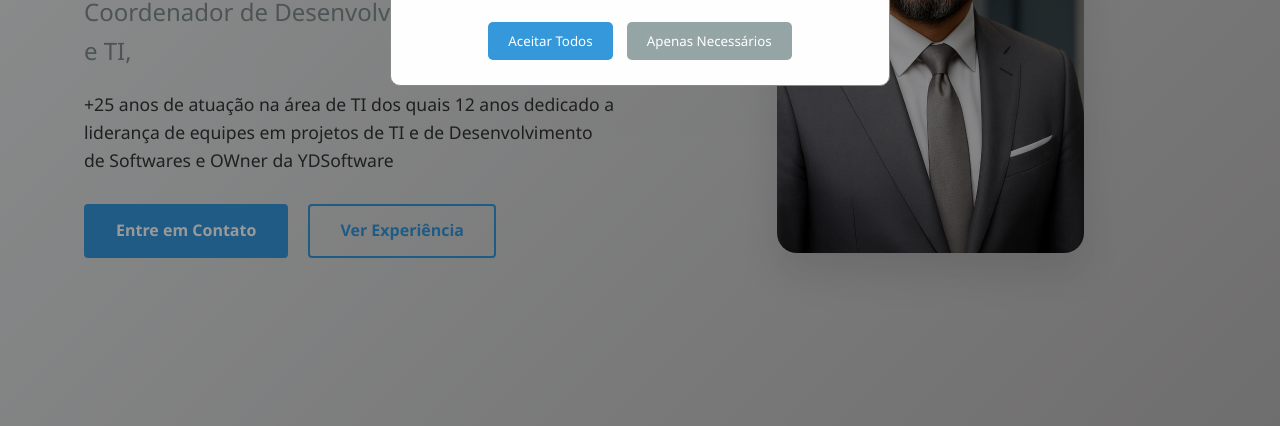
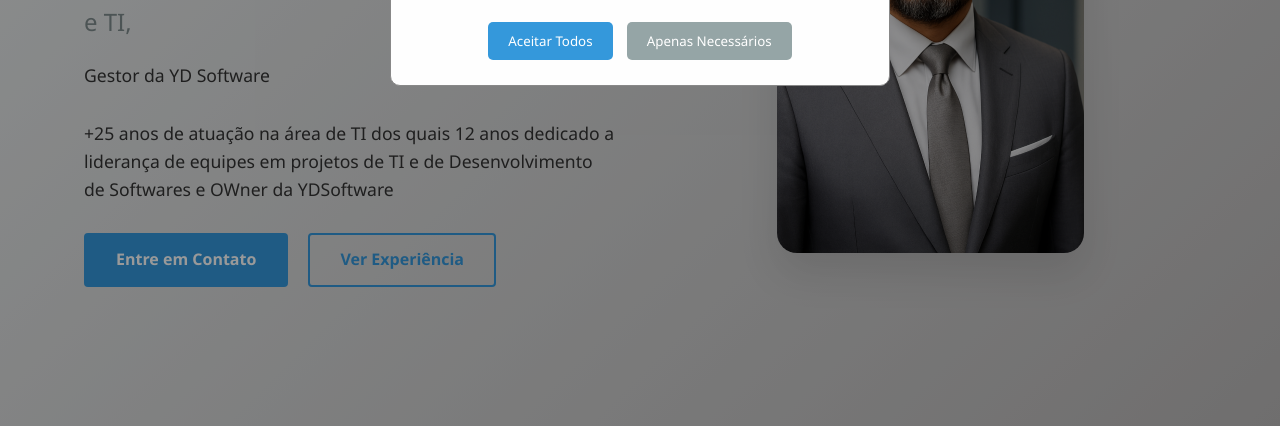
Before and after one commit to satochi-yamamoto/site-ydsoftware, a website: page index.html in a window 1280 px wide. Shown: the part 374-800 px from the top of the page. Drawn offline with Linux system fonts and the light colour scheme.

Commit message:
Update index.html

```diff
--- a/index.html
+++ b/index.html
@@ -64,6 +64,7 @@
             <div class="hero-content">
                 <h1>Alexandre Satochi Yamamoto</h1>
                 <h2>Coordenador de Desenvolvimento de Software e TI,</h2>
+                <p>Gestor da YD Software </p>
                 <p>+25 anos de atuação na área de TI dos quais 12 anos dedicado a liderança de equipes em projetos de TI e de Desenvolvimento de Softwares e OWner da YDSoftware</p>
                 <div class="hero-cta">
                     <a href="#contact" class="btn btn-primary">Entre em Contato</a>
```
